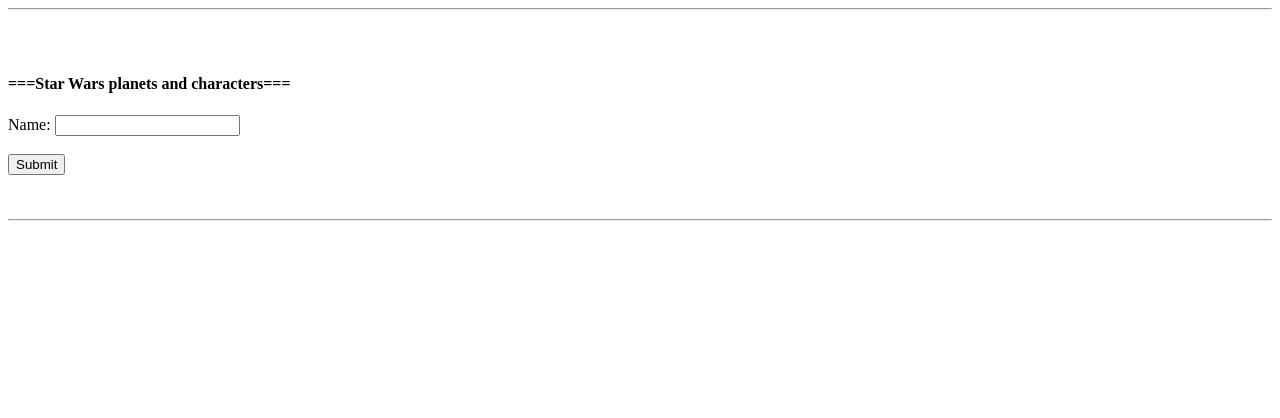
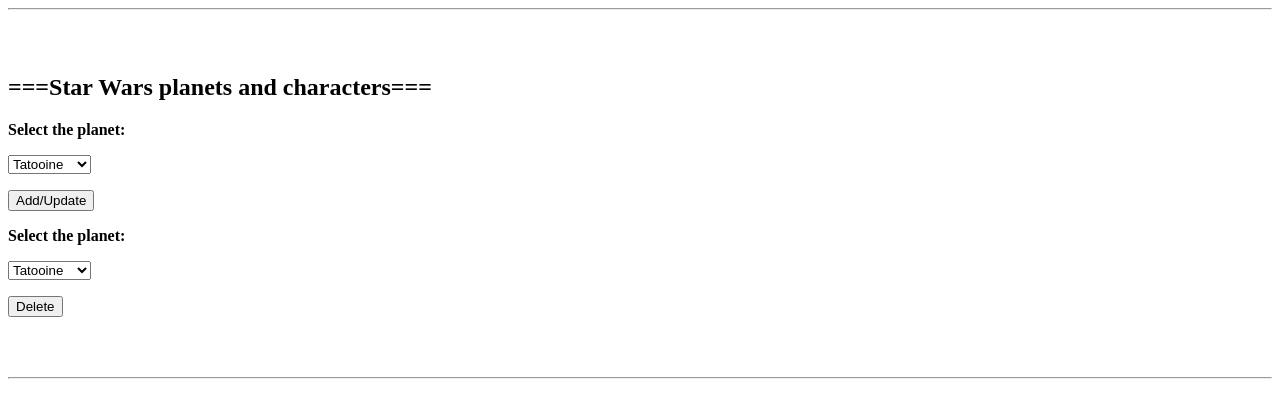
Before and after one commit to dobarden/epam24-diploma, a Flask app: page / in a window 1280 px wide. Shown: the top 418 px of the page. Run offline with Flask 2, Linux system fonts and the light colour scheme; data that the repository does not hold is empty.

Commit message:
Added delete feature

```diff
--- a/swapp/app.py
+++ b/swapp/app.py
@@ -30,7 +30,12 @@
 def insert():
     if request.method == 'POST':
         name = request.form['name']
-        db_sw.import_planet(name)
+#        db_sw.import_planet(name)
+        ins_planet = db_sw.import_planet(name)
+        if ins_planet == 1:
+            planet_addel = "Added"
+        else:
+            planet_addel = "Updated"
         all_planets, all_characters = db_sw.get_all_details_planet()
         br = "<br>\n"
         br = Markup(br)
@@ -40,9 +45,37 @@
             for character in all_characters:
                 if character[3] == item[6]:
                     all_data = all_data + str(character) + br
+            all_data = all_data + br + br
 
+        return render_template('index.html', var=all_data, addel_planet=planet_addel)
 
-        return render_template('index.html', var=all_data)
+@app.route('/delete', methods=['post'])
+def delete():
+    if request.method == 'POST':
+        name_delete = request.form['name_delete']
+        del_planet = db_sw.delete_planet(name_delete)
+#        ins_planet = db_sw.delete_planet(name_delete)
+#        if ins_planet == 1:
+#            planet_addel = "Added"
+#        else:
+#            planet_addel = "Updated"
+
+        if del_planet == 1:
+            planet_addel = "Deleted"
+
+        all_planets, all_characters = db_sw.get_all_details_planet()
+        br = "<br>\n"
+        br = Markup(br)
+        all_data = ""
+        for item in all_planets:
+            all_data = all_data + str(item) + br
+            for character in all_characters:
+                if character[3] == item[6]:
+                    all_data = all_data + str(character) + br
+            all_data = all_data + br + br
+
+        return render_template('index.html', var=all_data,  addel_planet=planet_addel)
+
 
 
 if __name__ == "__main__":
--- a/swapp/rds_db.py
+++ b/swapp/rds_db.py
@@ -21,7 +21,7 @@
 
 def import_planet(name):
     """
-    Initially adding planet and its residents to the database
+    Add planet and its residents to the database
     """
     url = name
     now = datetime.now()
@@ -31,6 +31,9 @@
     cur = conn.cursor()
     cur.execute(f"REPLACE INTO planets (name,gravity,climate,terrain,population,url,date) VALUES ('{data['name']}','{data['gravity']}','{data['climate']}','{data['terrain']}','{data['population']}','{data['url']}','{formatted_date}')")
     conn.commit()
+    print ("Number of rows:")
+    print(cur.rowcount)
+    ins_planet = cur.rowcount
     print("----------------")
     print(formatted_date)
     print("Planet: " + data['name'])
@@ -44,10 +47,28 @@
         cur = conn.cursor()
         cur.execute(f"REPLACE INTO characters (name,gender,homeworld,height,mass,date) VALUES ('{resident_data['name']}','{resident_data['gender']}','{resident_data['homeworld']}','{resident_data['height']}','{resident_data['mass']}','{formatted_date}')")
         conn.commit()
-#        print(cur.rowcount)
+
     print("----------------")
+    return ins_planet
+#import_planet()
 
-#import_planet()
+def delete_planet(name_delete):
+
+    """
+    Delete planet and its residents from the database
+    """
+   # del_planet = name_delete
+    print("-------------")
+    print(name_delete)
+    print("-------------")
+    cur = conn.cursor()
+    cur.execute(f"DELETE FROM planets WHERE (url = '{name_delete}')")
+    del_planet = cur.rowcount
+    cur.execute(f"DELETE FROM characters WHERE (homeworld = '{name_delete}')")
+    conn.commit()
+    return del_planet
+
+
 
 def get_all_details_planet():
     cur = conn.cursor()
--- a/swapp/templates/index.html
+++ b/swapp/templates/index.html
@@ -8,10 +8,12 @@
 <hr>
     <br>
     <br>
+<p>{%- if request.path != "/" %} <h3 style="color:blue;">The planet is {{ addel_planet }}</h3> {% endif %}</p>
+    <h2>===Star Wars planets and characters===</h2>
 
-    <h4>===Star Wars planets and characters===</h4>
+
        {{var}}
-<form action="/insert" method="POST">
+<!--<form action="/insert" method="POST">
               <div>
                 <label for="user">Name:</label>
                 <input name="name" type="text" id="user">
@@ -20,6 +22,31 @@
               <br>
               <input type="submit" name="submit" value="Submit">
             </form>
+-->
+
+<form action="/insert" method="POST">
+    <p><strong>Select the planet:</strong></p>
+    <p><select name="name">
+  <option value="https://swapi.dev/api/planets/1/">Tatooine</option>
+  <option value="https://swapi.dev/api/planets/2/">Alderaan</option>
+  <option value="https://swapi.dev/api/planets/8/">Naboo</option>
+  <option value="https://swapi.dev/api/planets/9/">Coruscant</option>
+  <option value="https://swapi.dev/api/planets/10/">Kamino</option>
+ </select></p>
+ <p><input type="submit" value="Add/Update"></p>
+</form>
+
+<form action="/delete" method="POST">
+    <p><strong>Select the planet:</strong></p>
+    <p><select name="name_delete">
+  <option value="https://swapi.dev/api/planets/1/">Tatooine</option>
+  <option value="https://swapi.dev/api/planets/2/">Alderaan</option>
+  <option value="https://swapi.dev/api/planets/8/">Naboo</option>
+  <option value="https://swapi.dev/api/planets/9/">Coruscant</option>
+  <option value="https://swapi.dev/api/planets/10/">Kamino</option>
+ </select></p>
+ <p><input type="submit" value="Delete"></p>
+</form>
     <br>
     <br>
 <hr>
```
